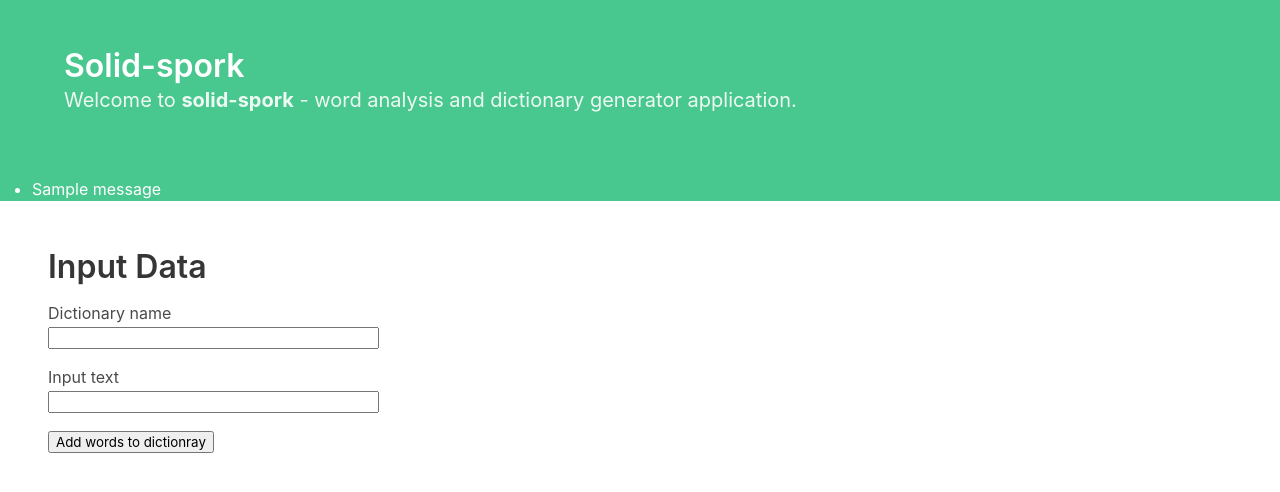
After one commit to filipnovacki/solid-spork, a Flask app: page /login in a window 1280 px wide. The commit adds this page. Shown: the top 492 px of the page. Run offline with Flask 2, Linux system fonts and the light colour scheme; one stand-in notice (Sample message) is shown.

Commit message:
Added form for words input into dictionary
forms.py contains all the forms, added tempate for input form, changed
app.html so that it can contain block messages

```diff
--- a/server/app.py
+++ b/server/app.py
@@ -1,7 +1,21 @@
-from flask import Flask, render_template
+from flask import Flask, render_template, flash, redirect
+from forms import InputDataForm
+
 app = Flask(__name__)
+app.config['SECRET_KEY'] = 'you-will-never-guess'
 
 
 @app.route('/')
 def hello_world():
     return render_template("app.html")
+
+@app.route('/login', methods=['GET', 'POST'])
+def login():
+    form = InputDataForm()
+
+    # returns false if get request
+    if form.validate_on_submit():
+        flash('Adding data to dictionary {}'.format(form.dict_name.data))
+        return redirect('/')
+    return render_template('input_data.html', title='Add to dictionary',
+            form=form)
--- /dev/null
+++ b/server/forms.py
@@ -0,0 +1,8 @@
+from flask_wtf import FlaskForm
+from wtforms import StringField, SubmitField
+from wtforms.validators import DataRequired
+
+class InputDataForm(FlaskForm):
+    dict_name = StringField('Dictionary name', validators=[DataRequired()])
+    input_text = StringField('Input text', validators=[DataRequired()])
+    submit = SubmitField('Add words to dictionray')
--- a/server/templates/app.html
+++ b/server/templates/app.html
@@ -20,31 +20,43 @@
     </p>
   </div>
   </div>
+	{% with messages = get_flashed_messages() %}
+		{% if messages %}
+			<ul>
+			{% for message in messages %}
+				<li>{{ message }}</li>
+			{% endfor %}
+			</ul>
+		{% endif %}
+	{% endwith %}
 </section>
 
 <section class="section">
-<form class="form" method='POST'>
-	<div class='field'>
-		<label class="label">Text for analysis:</label>
-		<textarea class="textarea" rows="5" cols="7" name="inputtext"
-				 placeholder="Input text here"></textarea>
-	</div>
-	<div class='field'>
-	<label class="label">Enter dicitionary name:</label>
-	    <input class="input" type="text" placeholder="Text input"
-	    	value="Dictionary">
-  	    <p class="help is-success">This dictionary exists and will add
-	    words to existing dictionary</p>
-	</div>
 
-	<div class='field'>
-		<button class="button is-success">Start analysis</button>
-	</div>
-	<!-- <div class='field'> -->
-	<!-- </div> -->
-	<!-- <div class='field'> -->
-	<!-- </div> -->
-</form>
+<!-- <form class="form" method='POST'> -->
+<!-- 	<div class='field'> -->
+<!-- 		<label class="label">Text for analysis:</label> -->
+<!-- 		<textarea class="textarea" rows="5" cols="7" name="inputtext" -->
+<!-- 				 placeholder="Input text here"></textarea> -->
+<!-- 	</div> -->
+<!-- 	<div class='field'> -->
+<!-- 	<label class="label">Enter dicitionary name:</label> -->
+<!-- 	    <input class="input" type="text" placeholder="Text input" -->
+<!-- 	    	value="Dictionary"> -->
+<!--   	    <p class="help is-success">This dictionary exists and will add -->
+<!-- 	    words to existing dictionary</p> -->
+<!-- 	</div> -->
+<!-- 	<div class='field'> -->
+<!-- 		<button class="button is-success">Start analysis</button> -->
+<!-- 	</div> -->
+<!-- 	<!-1- <div class='field'> -1-> -->
+<!-- 	<!-1- </div> -1-> -->
+<!-- 	<!-1- <div class='field'> -1-> -->
+<!-- 	<!-1- </div> -1-> -->
+<!-- </form> -->
+
+{% block content %}{% endblock %}
+
 </section>
 
 
--- /dev/null
+++ b/server/templates/input_data.html
@@ -0,0 +1,21 @@
+{% extends "app.html" %}
+
+{% block content %}
+    <h1>Input Data</h1>
+    <!--
+	action emptpy - forms open in same URL
+	novalidate - leaves validation to server side (Flask)
+    -->
+    <form action="" method="post" novalidate>
+        {{ form.hidden_tag() }}
+        <p>
+            {{ form.dict_name.label }}<br>
+            {{ form.dict_name(size=32) }}
+        </p>
+        <p>
+            {{ form.input_text.label }}<br>
+            {{ form.input_text(size=32) }}
+        </p>
+        <p>{{ form.submit() }}</p>
+    </form>
+{% endblock %}
```
